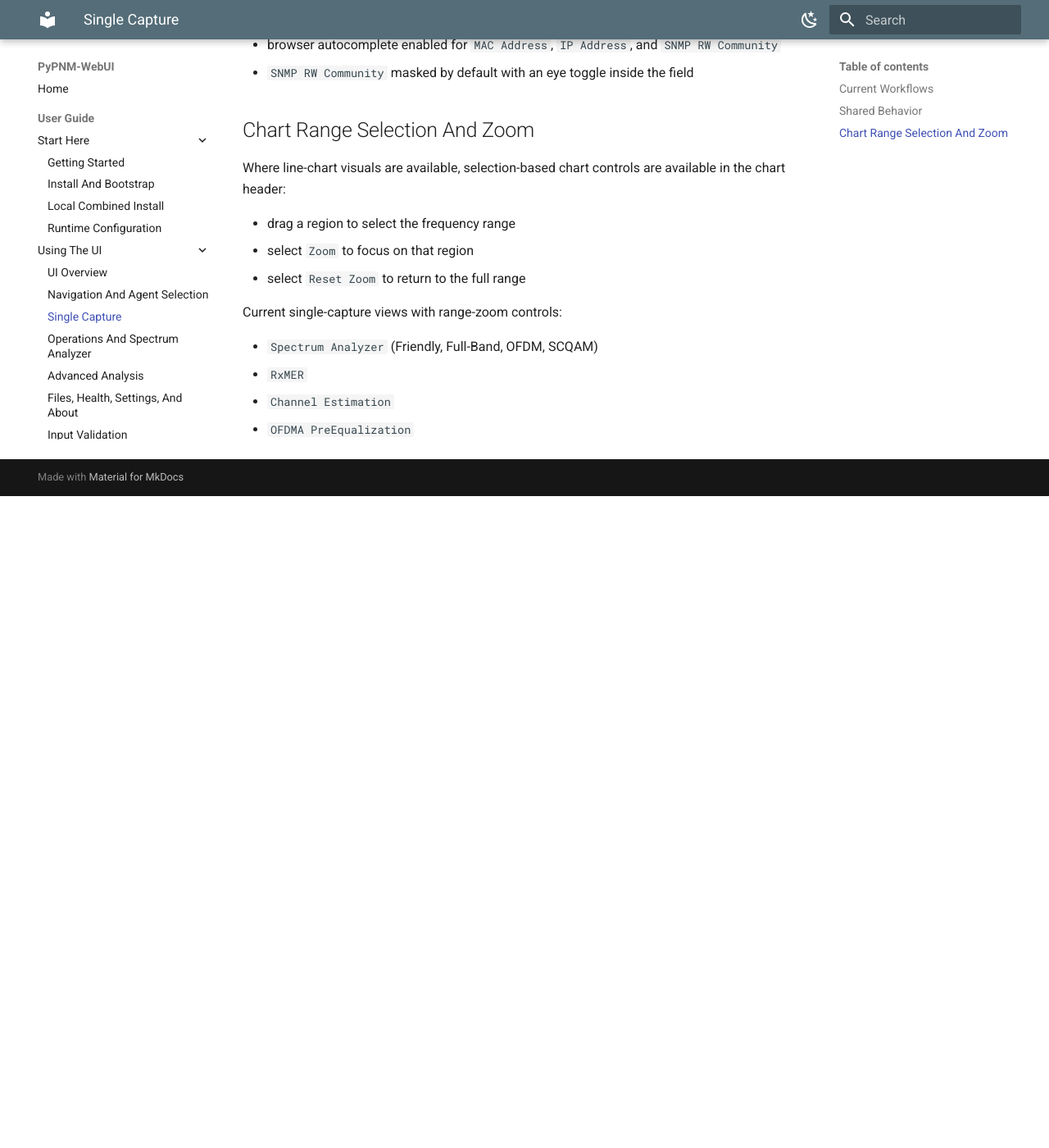
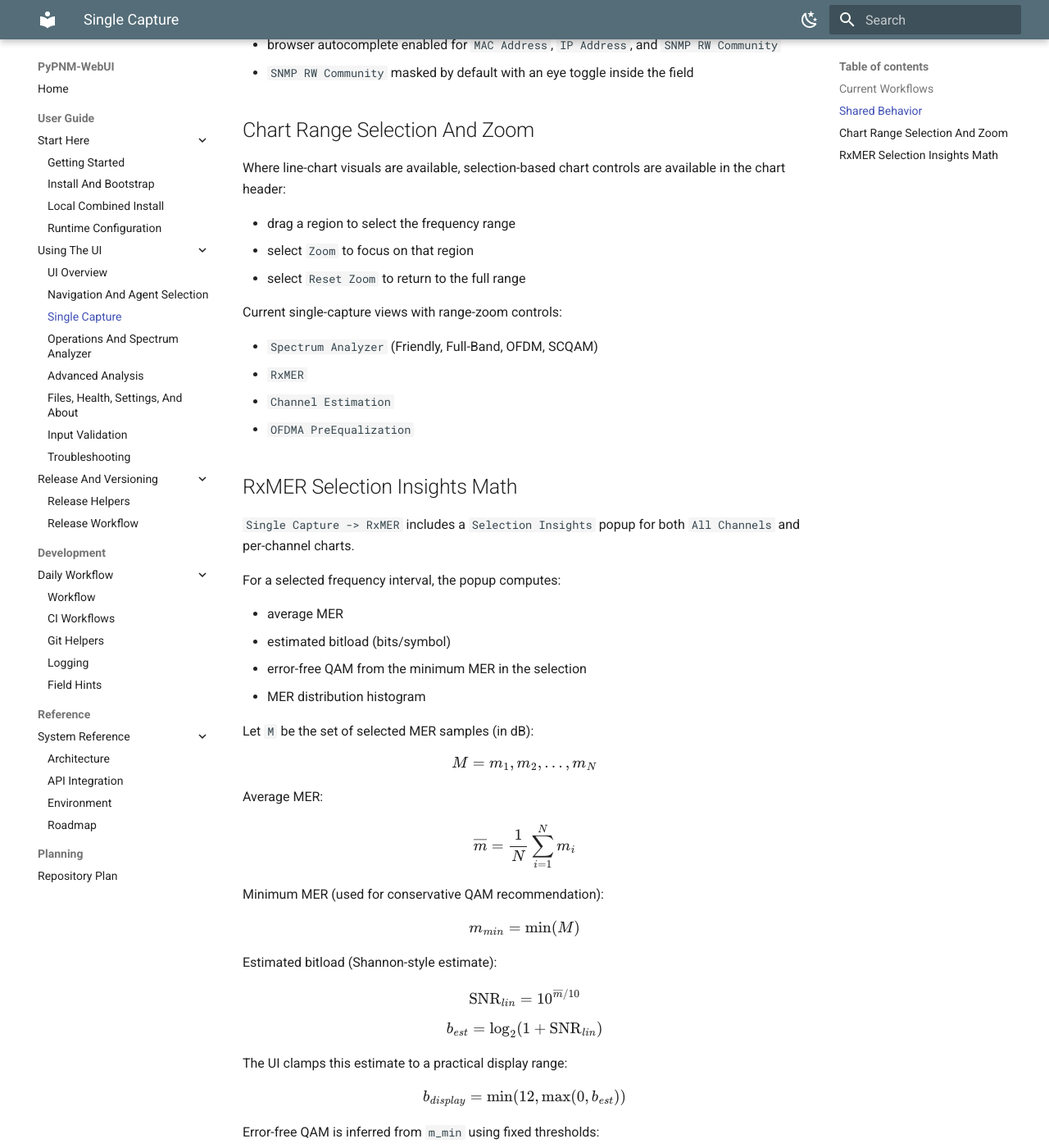
Before and after one commit to PyPNMApps/PyPNM-WebUI, an MkDocs documentation site: the page built from docs/user/single-capture.md, in a window 1280 px wide and 1400 px high, scrolled down 900 px. Shown: the whole window at 82% size. Built offline with MkDocs 1.6.1 and Material for MkDocs 9.7.7, drawn with Linux system fonts in a browser that asks for light colours; before the commit the page ends 1505 px from its top, so only the background shows below that; some of the changed text lies outside the part shown.

Commit message:
Docs: add RxMER math equations and dev docs deps - Enable MkDocs math rendering with arithmatex and MathJax - Document RxMER selection-insights formulas in Single Capture guide - Link advanced workflows doc to shared RxMER math reference - Add pymdown-extensions to requirements-docs for dev installs - 2026-03-27 17:25:45

```diff
--- a/docs/user/single-capture.md
+++ b/docs/user/single-capture.md
@@ -44,3 +44,64 @@
 - `RxMER`
 - `Channel Estimation`
 - `OFDMA PreEqualization`
+
+## RxMER Selection Insights Math
+
+`Single Capture -> RxMER` includes a `Selection Insights` popup for both
+`All Channels` and per-channel charts.
+
+For a selected frequency interval, the popup computes:
+
+- average MER
+- estimated bitload (bits/symbol)
+- error-free QAM from the minimum MER in the selection
+- MER distribution histogram
+
+Let `M` be the set of selected MER samples (in dB):
+
+\\[
+M = \{ m_1, m_2, \ldots, m_N \}
+\\]
+
+Average MER:
+
+\\[
+\overline{m} = \frac{1}{N}\sum_{i=1}^{N} m_i
+\\]
+
+Minimum MER (used for conservative QAM recommendation):
+
+\\[
+m_{min} = \min(M)
+\\]
+
+Estimated bitload (Shannon-style estimate):
+
+\\[
+\mathrm{SNR}_{lin} = 10^{\overline{m}/10}
+\\]
+
+\\[
+b_{est} = \log_2(1 + \mathrm{SNR}_{lin})
+\\]
+
+The UI clamps this estimate to a practical display range:
+
+\\[
+b_{display} = \min(12, \max(0, b_{est}))
+\\]
+
+Error-free QAM is inferred from `m_min` using fixed thresholds:
+
+- `QAM-4096` if `m_min >= 45 dB`
+- `QAM-2048` if `m_min >= 42 dB`
+- `QAM-1024` if `m_min >= 39 dB`
+- `QAM-512` if `m_min >= 36 dB`
+- `QAM-256` if `m_min >= 33 dB`
+- `Below QAM-256` otherwise
+
+MER distribution histogram:
+
+- values in `M` are binned across the selected MER span
+- each bin count is plotted as `Carrier Count`
+- x-axis labels show RxMER bin centers in dB
--- a/mkdocs.yml
+++ b/mkdocs.yml
@@ -28,8 +28,12 @@
   - admonition
   - attr_list
   - tables
+  - pymdownx.arithmatex:
+      generic: true
   - toc:
       permalink: true
+extra_javascript:
+  - https://unpkg.com/mathjax@3/es5/tex-mml-chtml.js
 nav:
   - Home: index.md
   - User Guide:
--- a/requirements-docs.txt
+++ b/requirements-docs.txt
@@ -1,2 +1,3 @@
 mkdocs==1.6.1
 mkdocs-material==9.6.20
+pymdown-extensions==10.21
```
Also changed, not shown: docs/user/advanced-workflows.md (+3 -0 lines), 4 other files.
